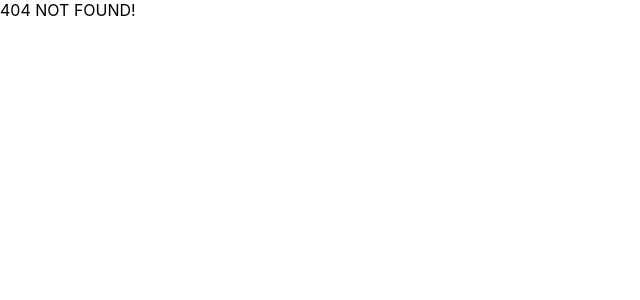
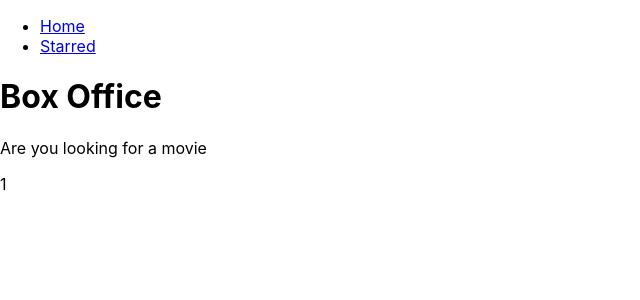
Before and after one commit to 26sameer/box-office, a React (Create React App) app: page /show/1 in a window 1280 px wide. Before the commit this address had no page. Shown: the top 300 px of the page, without its empty margins (0-640 px from the left). Built offline with nearby package versions, Linux system fonts and the light colour scheme.

Commit message:
Created Dynamic pages using useParams with :showId

```diff
--- a/src/App.jsx
+++ b/src/App.jsx
@@ -3,6 +3,7 @@
 import Starred from './pages/Starred';
 import NoMatch from './pages/NoMatch';
 import MainLayout from './components/MainLayout';
+import Show from './pages/Show';
 
 function App() {
   return (
@@ -11,6 +12,7 @@
         <Route element={<MainLayout />}>
           <Route path="/" element={<Home />}></Route>
           <Route path="starred" element={<Starred />}></Route>
+          <Route path="/show/:showId" element={<Show />}></Route>
         </Route>
 
         <Route path="*" element={<NoMatch />} />
--- a/src/components/shows/ShowsCard.jsx
+++ b/src/components/shows/ShowsCard.jsx
@@ -14,7 +14,7 @@
       <p>{summaryStriped}.....</p>
 
       <div>
-        <Link to="/">Read More</Link>
+        <Link to={`/show/${id}`}>Read More</Link>
         <button type="button">Star Me</button>
       </div>
     </div>
--- /dev/null
+++ b/src/pages/Show.jsx
@@ -0,0 +1,8 @@
+import { useParams } from 'react-router-dom';
+
+const Show = () => {
+  const { showId } = useParams();
+  return <div>{showId}</div>;
+};
+
+export default Show;
```
